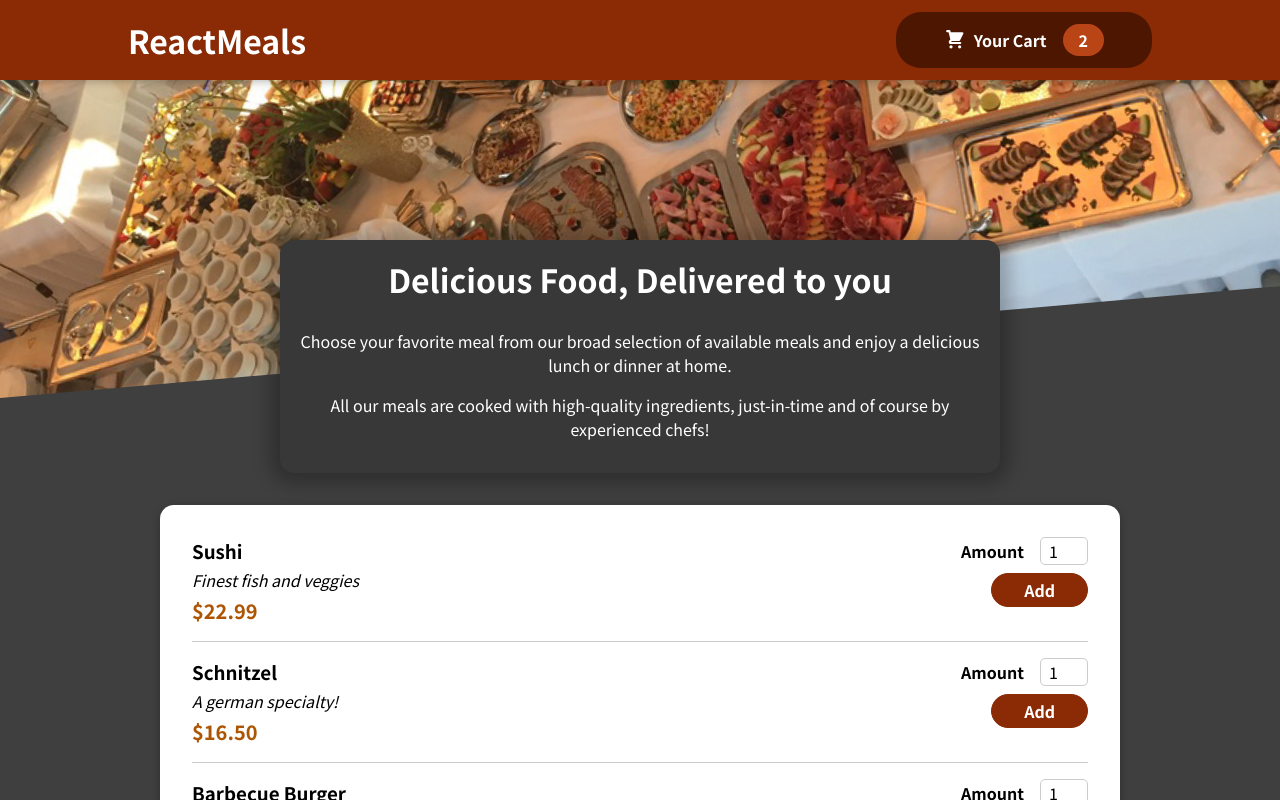
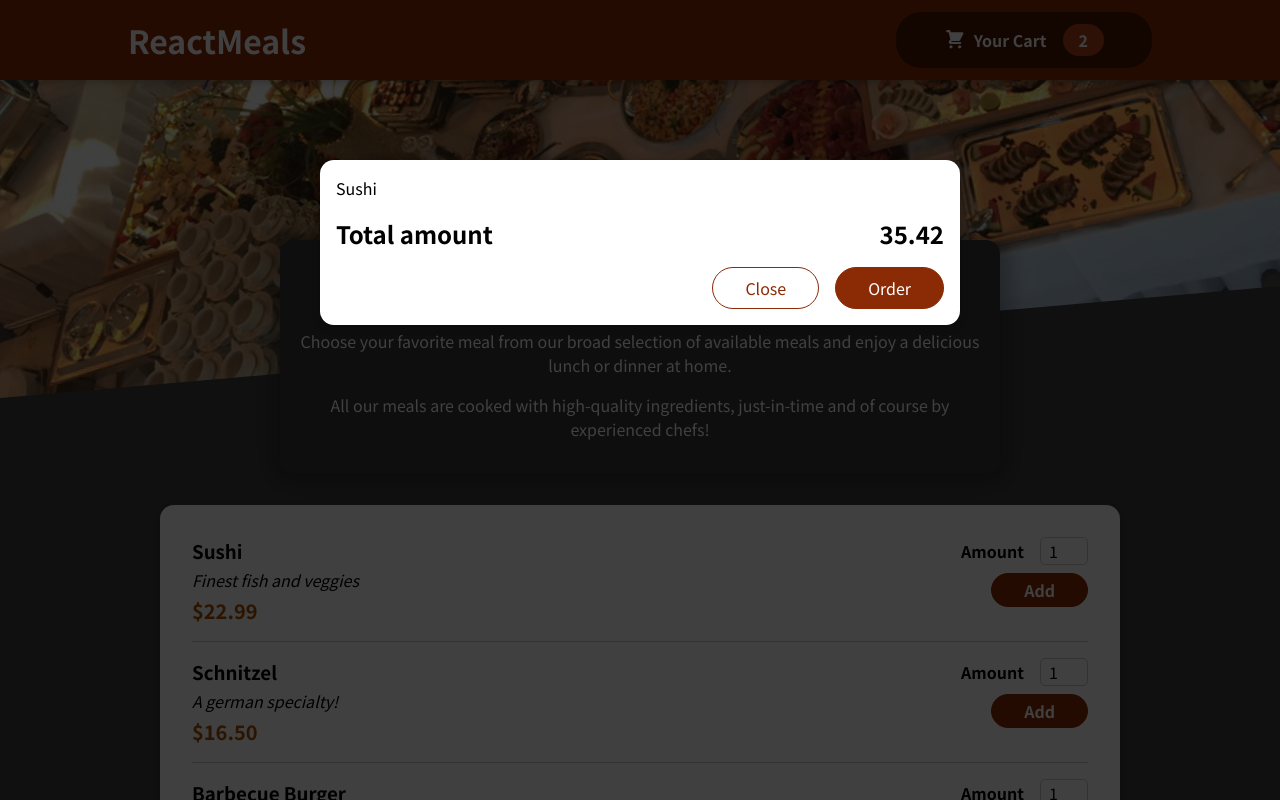
Before and after one commit to michalskimateusz/food-order-app, a React (Create React App) app: page / in a window 1280 px wide. Shown: the top 800 px of the page. Built offline with nearby package versions, Linux system fonts and the light colour scheme.

Commit message:
Adding Cart Modal

```diff
--- a/public/index.html
+++ b/public/index.html
@@ -28,6 +28,7 @@
   </head>
   <body>
     <noscript>You need to enable JavaScript to run this app.</noscript>
+    <div id="overlays"></div>
     <div id="root"></div>
     <!--
       This HTML file is a template.
--- a/src/App.js
+++ b/src/App.js
@@ -1,10 +1,12 @@
 import Header from "./components/Layout/Header";
 import React, {Fragment} from "react";
 import Meals from "./components/Meals/Meals";
+import Cart from "./components/Cart/Cart";
 
 function App() {
   return (
     <Fragment>
+      <Cart />
       <Header/>
       <main>
         <Meals/>
--- /dev/null
+++ b/src/components/Cart/Cart.js
@@ -0,0 +1,22 @@
+import React from 'react';
+import styles from './Cart.module.css';
+import Modal from "../UI/Modal";
+
+const Cart = () => {
+  const cartItems = <ul className={styles['cart-items']}>{[{id: 'c1', name: 'Sushi', amount: 2, price: 12.99}].map(item => <li>{item.name}</li>)}</ul>
+  return (
+    <Modal>
+      {cartItems}
+      <div className={styles.total}>
+        <span>Total amount</span>
+        <span>35.42</span>
+      </div>
+      <div className={styles.actions}>
+        <button className={styles['button--alt']}>Close</button>
+        <button className={styles.button}>Order</button>
+      </div>
+    </Modal>
+  );
+};
+
+export default Cart;
--- /dev/null
+++ b/src/components/Cart/Cart.module.css
@@ -0,0 +1,46 @@
+.cart-items {
+  list-style: none;
+  margin: 0;
+  padding: 0;
+  max-height: 20rem;
+  overflow: auto;
+}
+
+.total {
+  display: flex;
+  justify-content: space-between;
+  align-items: center;
+  font-weight: bold;
+  font-size: 1.5rem;
+  margin: 1rem 0;
+}
+
+.actions {
+  text-align: right;
+}
+
+.actions button {
+  font: inherit;
+  cursor: pointer;
+  background-color: transparent;
+  border: 1px solid #8a2b06;
+  padding: 0.5rem 2rem;
+  border-radius: 25px;
+  margin-left: 1rem;
+}
+
+.actions button:hover,
+.actions button:active {
+  background-color: #5a1a01;
+  border-color: #5a1a01;
+  color: white;
+}
+
+.actions .button--alt {
+  color: #8a2b06;
+}
+
+.actions .button {
+  background-color: #8a2b06;
+  color: white;
+}
--- /dev/null
+++ b/src/components/UI/Modal.js
@@ -0,0 +1,27 @@
+import React, {Fragment} from 'react';
+import styles from './Modal.module.css';
+import ReactDOM from "react-dom";
+
+const Backdrop = (props) => {
+  return <div className={styles.backdrop}></div>
+};
+
+const ModalOverlay = (props) => {
+  return (
+    <div className={styles.modal}>
+      <div className={styles.content}>{props.children}</div>
+    </div>)
+};
+
+const portalElement = document.getElementById('overlays');
+
+const Modal = (props) => {
+  return (
+    <Fragment>
+      {ReactDOM.createPortal(<Backdrop/>, portalElement)}
+      {ReactDOM.createPortal(<ModalOverlay>{props.children}</ModalOverlay>, portalElement)}
+    </Fragment>
+  );
+};
+
+export default Modal;
--- /dev/null
+++ b/src/components/UI/Modal.module.css
@@ -0,0 +1,40 @@
+.backdrop {
+  position: fixed;
+  top: 0;
+  left: 0;
+  width: 100%;
+  height: 100vh;
+  z-index: 20;
+  background-color: rgba(0, 0, 0, 0.75);
+}
+
+.modal {
+  position: fixed;
+  top: 20vh;
+  left: 5%;
+  width: 90%;
+  background-color: white;
+  padding: 1rem;
+  border-radius: 14px;
+  box-shadow: 0 2px 8px rgba(0, 0, 0, 0.25);
+  z-index: 30;
+  animation: slide-down 300ms ease-out forwards;
+}
+
+@media (min-width: 768px) {
+  .modal {
+    width: 40rem;
+    left: calc(50% - 20rem);
+  }
+}
+
+@keyframes slide-down {
+  from {
+    opacity: 0;
+    transform: translateY(-3rem);
+  }
+  to {
+    opacity: 1;
+    transform: translateY(0);
+  }
+}
```
